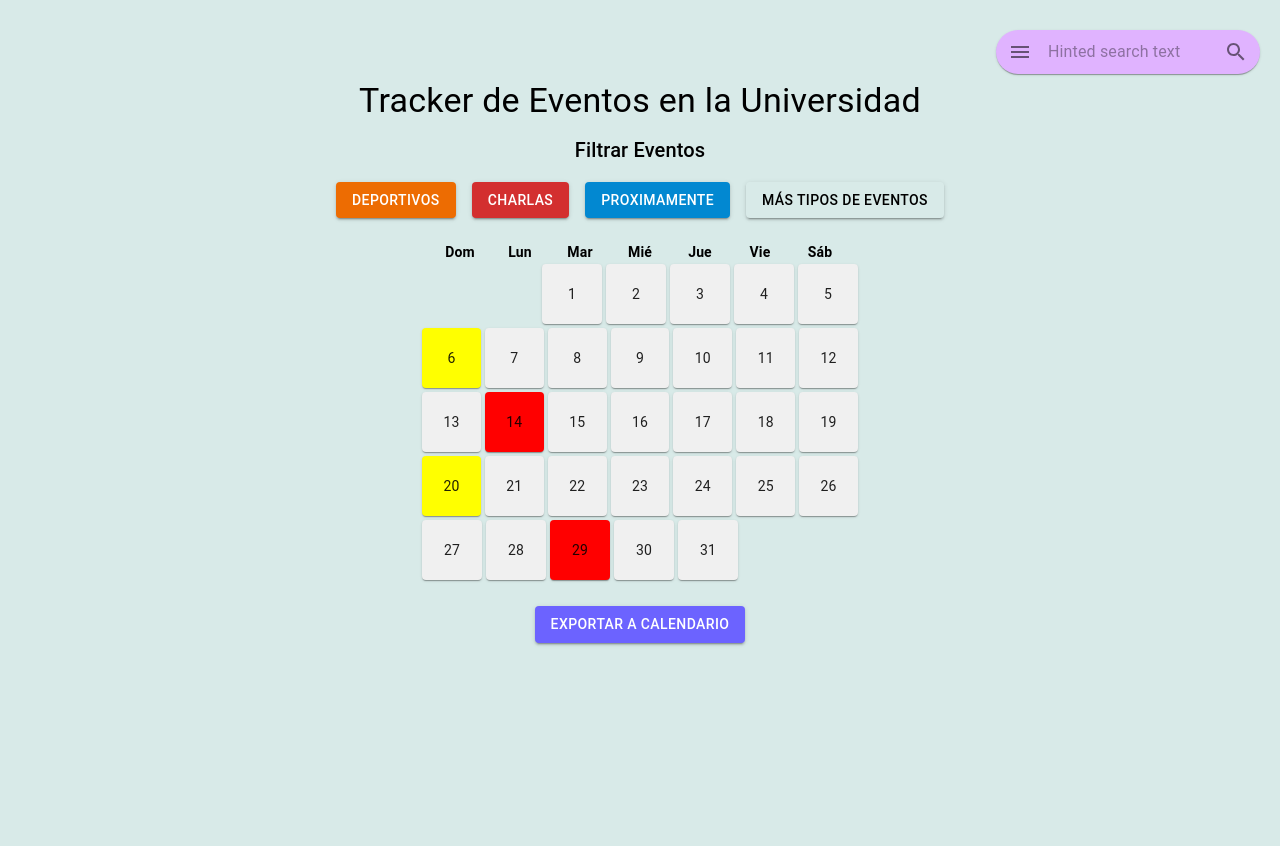
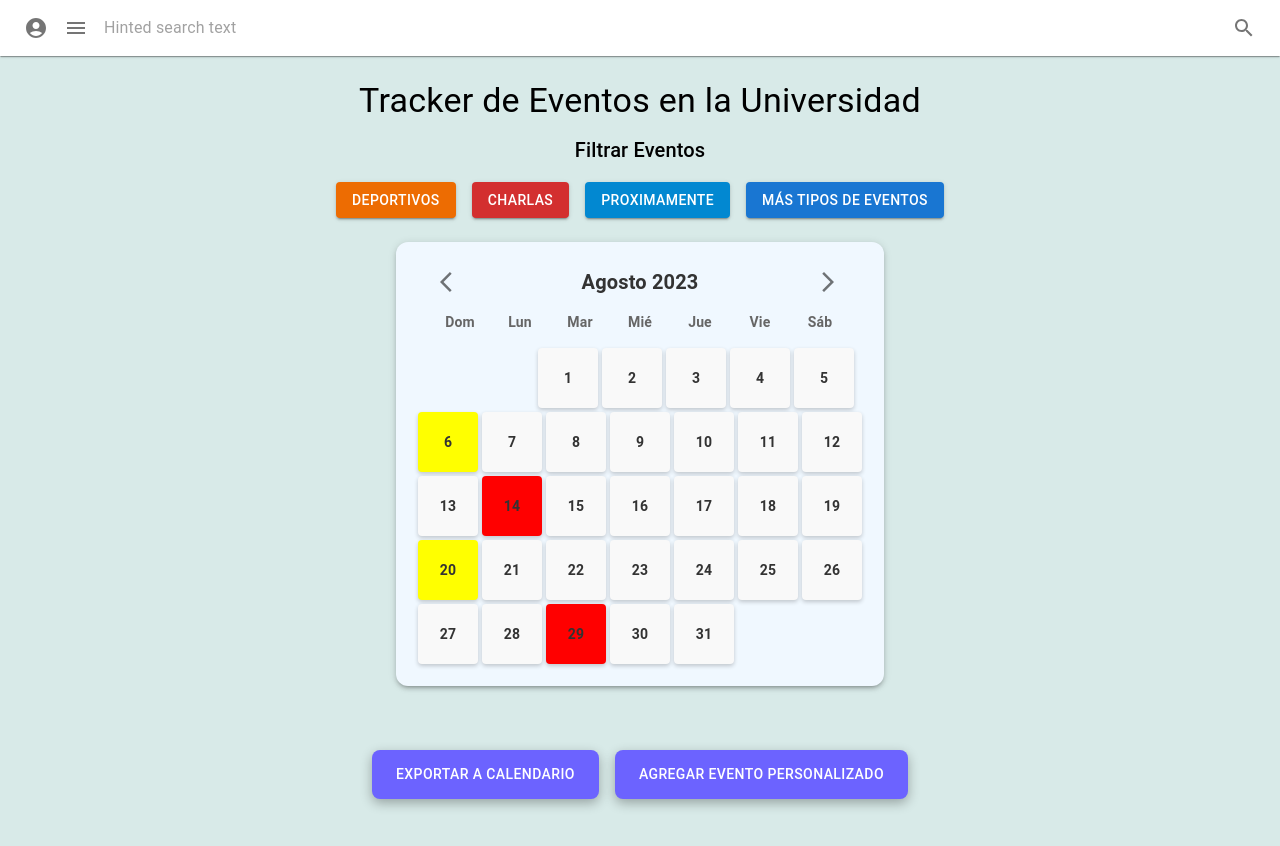
Before and after one commit to Kodamonkey/tracker-universitario, a React (Create React App) app: page / in a window 1280 px wide. Shown: the top 846 px of the page. Before the commit the page ends 800 px from the top, so only its background shows below. Built offline with nearby package versions, Linux system fonts and the light colour scheme.

Commit message:
Se añade la opcion de agregar eventos y se mejora la vista del calendario

```diff
--- a/package.json
+++ b/package.json
@@ -14,6 +14,7 @@
     "file-saver": "^2.0.5",
     "ics": "^2.23.0",
     "react": "^18.3.1",
+    "react-calendar": "^5.1.0",
     "react-dom": "^18.3.1",
     "react-scripts": "5.0.1",
     "tracker-eventos-universidad": "file:",
--- a/src/App.js
+++ b/src/App.js
@@ -11,8 +11,10 @@ import {
   DialogContentText,
   DialogActions,
   Button,
+  Box,
 } from "@mui/material";
 import ExportButton from "./components/ExportButton";
+import AgregarEvento from "./components/AgregarEvento";
 
 const initialEventos = {
   "2023-08-06": {
@@ -59,24 +61,44 @@ const initialEventos = {
 
 function App() {
   const [visibleEventos, setVisibleEventos] = useState(initialEventos);
-  const [selectedEvent, setSelectedEvent] = useState(null); // Estado para el evento seleccionado
+  const [selectedEvent, setSelectedEvent] = useState(null);
+  const [openDialog, setOpenDialog] = useState(false);
 
   const handleFilterChange = (updatedEventos) => {
     setVisibleEventos(updatedEventos);
   };
 
   const handleEventClick = (event) => {
-    setSelectedEvent(event); // Actualiza el estado con el evento seleccionado
+    setSelectedEvent(event);
   };
 
   const handleCloseDialog = () => {
-    setSelectedEvent(null); // Cierra el popup al restablecer el evento seleccionado
+    setSelectedEvent(null);
+  };
+
+  const handleAddEvent = () => {
+    setOpenDialog(true);
+  };
+
+  const handleSaveEvent = (event) => {
+    const dateKey = event.date;
+    setVisibleEventos((prevEvents) => ({
+      ...prevEvents,
+      [dateKey]: {
+        ...event,
+        type: "Personalizado",
+        color: "blue",
+      },
+    }));
   };
 
   return (
     <div>
       <Navbar />
-      <Container maxWidth="md" sx={{ textAlign: "center", marginTop: 10 }}>
+      <Container
+        maxWidth="md"
+        sx={{ textAlign: "center", marginTop: 10, paddingBottom: 5 }}
+      >
         <Typography variant="h4" gutterBottom>
           Tracker de Eventos en la Universidad
         </Typography>
@@ -89,10 +111,41 @@ function App() {
           eventos={visibleEventos}
           onEventClick={handleEventClick}
         />
-        <ExportButton events={Object.values(visibleEventos)} />
+
+        <Box
+          sx={{
+            marginTop: 4,
+            display: "flex",
+            gap: 2,
+            justifyContent: "center",
+            paddingBottom: 5,
+          }}
+        >
+          <ExportButton events={Object.values(visibleEventos)} />
+          <Button
+            variant="contained"
+            color="primary"
+            onClick={handleAddEvent}
+            sx={{
+              backgroundColor: "#6c63ff",
+              color: "white",
+              marginTop: 4,
+              padding: "12px 24px",
+              boxShadow: "0px 4px 12px rgba(0, 0, 0, 0.3)", // Sombra para efecto de elevación
+              borderRadius: "8px", // Bordes redondeados
+              transition: "transform 0.2s ease, box-shadow 0.2s ease",
+              "&:hover": {
+                backgroundColor: "#5753cc",
+                boxShadow: "0px 6px 16px rgba(0, 0, 0, 0.4)", // Sombra más intensa en hover
+                transform: "translateY(-2px)", // Efecto de elevación al hacer hover
+              },
+            }}
+          >
+            Agregar Evento Personalizado
+          </Button>
+        </Box>
       </Container>
 
-      {/* Dialog para mostrar detalles del evento */}
       <Dialog open={!!selectedEvent} onClose={handleCloseDialog}>
         {selectedEvent && (
           <>
@@ -117,6 +170,13 @@ function App() {
           </>
         )}
       </Dialog>
+
+      {/* Componente AgregarEvento para manejar la creación de nuevos eventos */}
+      <AgregarEvento
+        open={openDialog}
+        onClose={() => setOpenDialog(false)}
+        onSave={handleSaveEvent}
+      />
     </div>
   );
 }
--- /dev/null
+++ b/src/components/AgregarEvento.jsx
@@ -0,0 +1,114 @@
+// src/components/AgregarEvento.jsx
+import React, { useState } from "react";
+import {
+  Dialog,
+  DialogTitle,
+  DialogContent,
+  DialogActions,
+  Button,
+  TextField,
+} from "@mui/material";
+
+const AgregarEvento = ({ open, onClose, onSave }) => {
+  const [newEvent, setNewEvent] = useState({
+    date: "",
+    name: "",
+    description: "",
+    location: "",
+    hour: "",
+    minute: "",
+    color: "blue",
+  });
+
+  const handleInputChange = (e) => {
+    const { name, value } = e.target;
+    setNewEvent((prevEvent) => ({
+      ...prevEvent,
+      [name]: value,
+    }));
+  };
+
+  const handleSaveEvent = () => {
+    onSave(newEvent); // Envía el evento al componente principal
+    setNewEvent({
+      date: "",
+      name: "",
+      description: "",
+      location: "",
+      hour: "",
+      minute: "",
+      color: "blue",
+    }); // Reinicia el formulario
+    onClose(); // Cierra el diálogo
+  };
+
+  return (
+    <Dialog open={open} onClose={onClose}>
+      <DialogTitle>Agregar Evento Personalizado</DialogTitle>
+      <DialogContent>
+        <TextField
+          label="Fecha"
+          name="date"
+          type="date"
+          value={newEvent.date}
+          onChange={handleInputChange}
+          fullWidth
+          sx={{ marginBottom: 2 }}
+        />
+        <TextField
+          label="Nombre del Evento"
+          name="name"
+          value={newEvent.name}
+          onChange={handleInputChange}
+          fullWidth
+          sx={{ marginBottom: 2 }}
+        />
+        <TextField
+          label="Descripción"
+          name="description"
+          value={newEvent.description}
+          onChange={handleInputChange}
+          fullWidth
+          multiline
+          sx={{ marginBottom: 2 }}
+        />
+        <TextField
+          label="Ubicación"
+          name="location"
+          value={newEvent.location}
+          onChange={handleInputChange}
+          fullWidth
+          sx={{ marginBottom: 2 }}
+        />
+        <TextField
+          label="Hora"
+          name="hour"
+          type="number"
+          value={newEvent.hour}
+          onChange={handleInputChange}
+          fullWidth
+          sx={{ marginBottom: 2 }}
+        />
+        <TextField
+          label="Minutos"
+          name="minute"
+          type="number"
+          value={newEvent.minute}
+          onChange={handleInputChange}
+          fullWidth
+          sx={{ marginBottom: 2 }}
+        />
+      </DialogContent>
+      <DialogActions>
+        <Button onClick={onClose} color="secondary">
+          Cancelar
+        </Button>
+        <Button onClick={handleSaveEvent} color="primary">
+          Guardar Evento
+        </Button>
+      </DialogActions>
+    </Dialog>
+  );
+};
+
+export default AgregarEvento;
--- a/src/components/CalendarioEventos.jsx
+++ b/src/components/CalendarioEventos.jsx
@@ -1,8 +1,13 @@
 import React from "react";
-import { Paper, Typography } from "@mui/material";
+import { Paper, Typography, Box, IconButton } from "@mui/material";
+import ArrowBackIosIcon from "@mui/icons-material/ArrowBackIos";
+import ArrowForwardIosIcon from "@mui/icons-material/ArrowForwardIos";
 
 const CalendarioEventos = ({ eventos, onEventClick }) => {
   const diasDeLaSemana = ["Dom", "Lun", "Mar", "Mié", "Jue", "Vie", "Sáb"];
+  const mes = "Agosto";
+  const año = "2023";
+  const cellSize = 60;
 
   const renderCalendar = () => {
     const totalDias = 31;
@@ -12,31 +17,43 @@ const CalendarioEventos = ({ eventos, onEventClick }) => {
 
     for (let i = 0; i < primerDiaDeLaSemana; i++) {
       semana.push(
-        <div key={`empty-${i}`} style={{ width: "60px", height: "60px" }}></div>
+        <div
+          key={`empty-${i}`}
+          style={{ width: `${cellSize}px`, height: `${cellSize}px` }}
+        ></div>
       );
     }
 
     for (let day = 1; day <= totalDias; day++) {
       const dateKey = `2023-08-${String(day).padStart(2, "0")}`;
       const event = eventos[dateKey];
-      let bgColor = event ? event.color : "";
+      let bgColor = event ? event.color : "#f9f9f9";
 
       semana.push(
         <Paper
           key={day}
           sx={{
-            width: "60px",
-            height: "60px",
-            backgroundColor: bgColor || "#f0f0f0",
+            width: `${cellSize}px`,
+            height: `${cellSize}px`,
+            backgroundColor: bgColor,
             display: "flex",
             alignItems: "center",
             justifyContent: "center",
             margin: "2px",
             cursor: event ? "pointer" : "default",
+            boxShadow: "0px 2px 4px rgba(0, 0, 0, 0.2)",
+            borderRadius: "4px",
+            transition: "transform 0.2s ease",
+            "&:hover": {
+              transform: "scale(1.05)",
+              boxShadow: "0px 4px 8px rgba(0, 0, 0, 0.3)",
+            },
           }}
           onClick={() => event && onEventClick(event)}
         >
-          <Typography variant="body2">{day}</Typography>
+          <Typography variant="body2" fontWeight="bold" color="#333">
+            {day}
+          </Typography>
         </Paper>
       );
 
@@ -62,20 +79,61 @@ const CalendarioEventos = ({ eventos, onEventClick }) => {
   };
 
   return (
-    <div style={{ width: "440px", margin: "auto" }}>
-      <div style={{ display: "flex", justifyContent: "center" }}>
+    <Paper
+      elevation={3}
+      sx={{
+        width: "fit-content",
+        margin: "auto",
+        padding: "20px",
+        borderRadius: "12px",
+        backgroundColor: "#f0f8ff",
+      }}
+    >
+      {/* Encabezado del mes y año con botones de navegación */}
+      <Box
+        sx={{
+          display: "flex",
+          alignItems: "center",
+          justifyContent: "space-between",
+          marginBottom: "10px",
+          padding: "0 16px",
+        }}
+      >
+        <IconButton>
+          <ArrowBackIosIcon />
+        </IconButton>
+        <Typography variant="h6" fontWeight="bold" color="#333">
+          {mes} {año}
+        </Typography>
+        <IconButton>
+          <ArrowForwardIosIcon />
+        </IconButton>
+      </Box>
+
+      {/* Encabezado de los días de la semana */}
+      <Box
+        sx={{ display: "flex", justifyContent: "center", marginBottom: "10px" }}
+      >
         {diasDeLaSemana.map((dia, index) => (
           <Typography
             key={index}
             variant="body2"
-            style={{ width: "60px", textAlign: "center", fontWeight: "bold" }}
+            fontWeight="bold"
+            sx={{
+              width: `${cellSize}px`,
+              textAlign: "center",
+              color: "#666",
+              paddingBottom: "4px",
+            }}
           >
             {dia}
           </Typography>
         ))}
-      </div>
+      </Box>
+
+      {/* Renderizado del calendario */}
       {renderCalendar()}
-    </div>
+    </Paper>
   );
 };
 
--- a/src/components/ExportButton.jsx
+++ b/src/components/ExportButton.jsx
@@ -41,10 +41,16 @@ const ExportButton = ({ events = [] }) => (
     sx={{
       backgroundColor: "#6c63ff",
       color: "white",
+      marginTop: 4,
+      padding: "12px 24px",
+      boxShadow: "0px 4px 12px rgba(0, 0, 0, 0.3)", // Sombra para efecto de elevación
+      borderRadius: "8px", // Bordes redondeados
+      transition: "transform 0.2s ease, box-shadow 0.2s ease",
       "&:hover": {
         backgroundColor: "#5753cc",
+        boxShadow: "0px 6px 16px rgba(0, 0, 0, 0.4)", // Sombra más intensa en hover
+        transform: "translateY(-2px)", // Efecto de elevación al hacer hover
       },
-      marginTop: 3,
     }}
   >
     Exportar a Calendario
--- a/src/components/FiltroEventos.jsx
+++ b/src/components/FiltroEventos.jsx
@@ -75,7 +75,7 @@ const FiltroEventos = ({ eventos, visibleEventos, onFilterChange }) => {
         </Button>
         <Button
           variant="contained"
-          color="default"
+          color="primary"
           onClick={() => handleFilterClick("Otros")}
         >
           Más tipos de eventos
--- a/src/components/Navbar.jsx
+++ b/src/components/Navbar.jsx
@@ -1,6 +1,7 @@
 import React from "react";
 import MenuIcon from "@mui/icons-material/Menu";
 import SearchIcon from "@mui/icons-material/Search";
+import AccountCircleIcon from "@mui/icons-material/AccountCircle";
 import { InputBase, IconButton, Paper } from "@mui/material";
 
 const Navbar = () => {
@@ -9,26 +10,36 @@ const Navbar = () => {
       component="form"
       sx={{
         position: "fixed",
-        top: 30, // margen superior
-        right: 20, // margen desde la derecha, aumenta para alejarlo más
+        top: 0,
+        left: 0,
+        right: 0, // Esto asegura que ocupe todo el ancho
         display: "flex",
         alignItems: "center",
-        width: "20%", // Reduce el tamaño general de la Navbar
-        maxWidth: 500, // Ajusta el tamaño máximo
-        padding: "2px 4px",
-        borderRadius: 50, // Hacer la forma ovalada
-        backgroundColor: "#e0b3ff", // Color violeta claro
-        zIndex: 1000, // asegurar que esté sobre otros elementos
+        justifyContent: "space-between", // Distribuye elementos en extremos
+        padding: "8px 16px", // Ajuste de padding para margen interno
+        backgroundColor: "#ffffff", // Color de fondo violeta claro
+        zIndex: 1000,
+        borderRadius: 0, // Sin borde redondeado para que se vea como una barra completa
       }}
     >
+      {/* Ícono de inicio de sesión en la esquina izquierda */}
+      <IconButton sx={{ padding: "8px" }} aria-label="login">
+        <AccountCircleIcon />
+      </IconButton>
+
+      {/* Ícono de menú en la izquierda, cerca del ícono de inicio de sesión */}
       <IconButton sx={{ padding: "8px" }} aria-label="menu">
         <MenuIcon />
       </IconButton>
+
+      {/* Barra de búsqueda en el centro */}
       <InputBase
         sx={{ ml: 1, flex: 1 }}
         placeholder="Hinted search text"
         inputProps={{ "aria-label": "search" }}
       />
+
+      {/* Ícono de búsqueda en la derecha */}
       <IconButton type="submit" sx={{ padding: "8px" }} aria-label="search">
         <SearchIcon />
       </IconButton>
```
Also changed, not shown: 1 other file (tests, documents, lock files or other folders).
